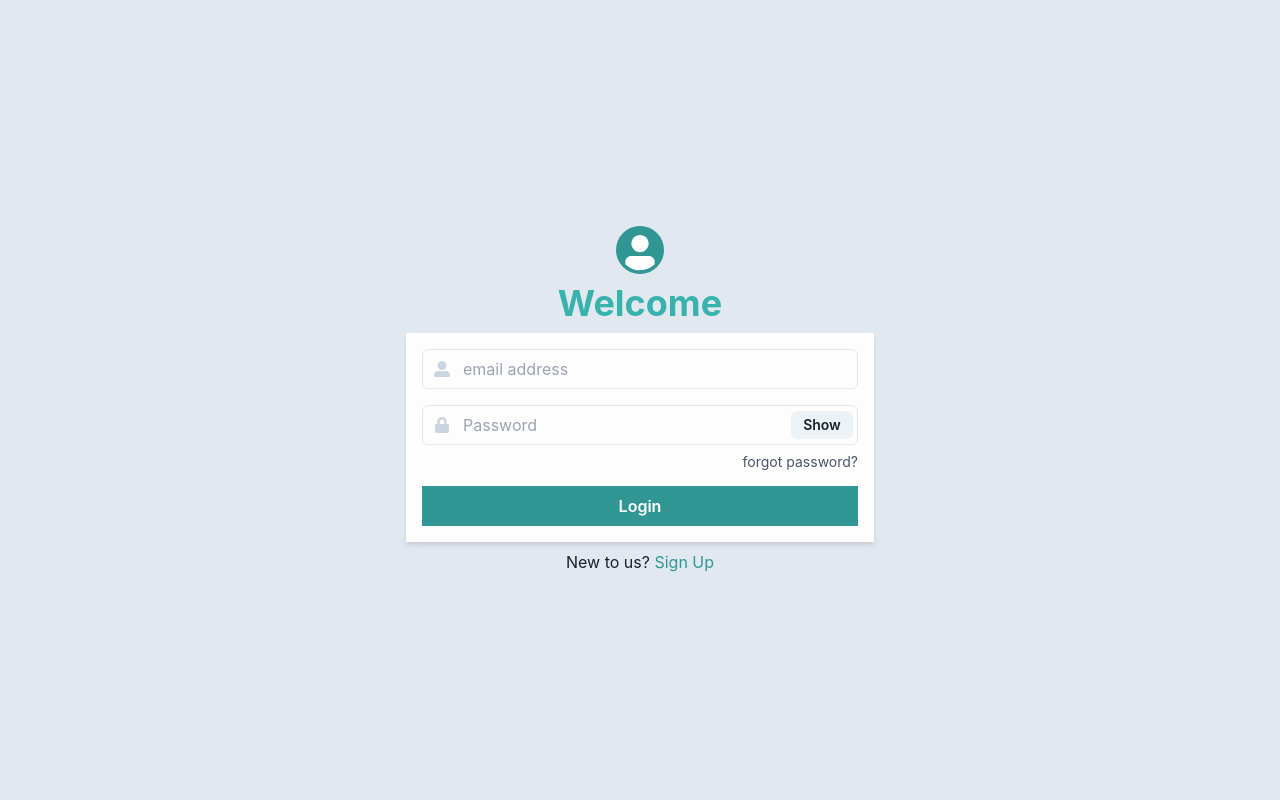
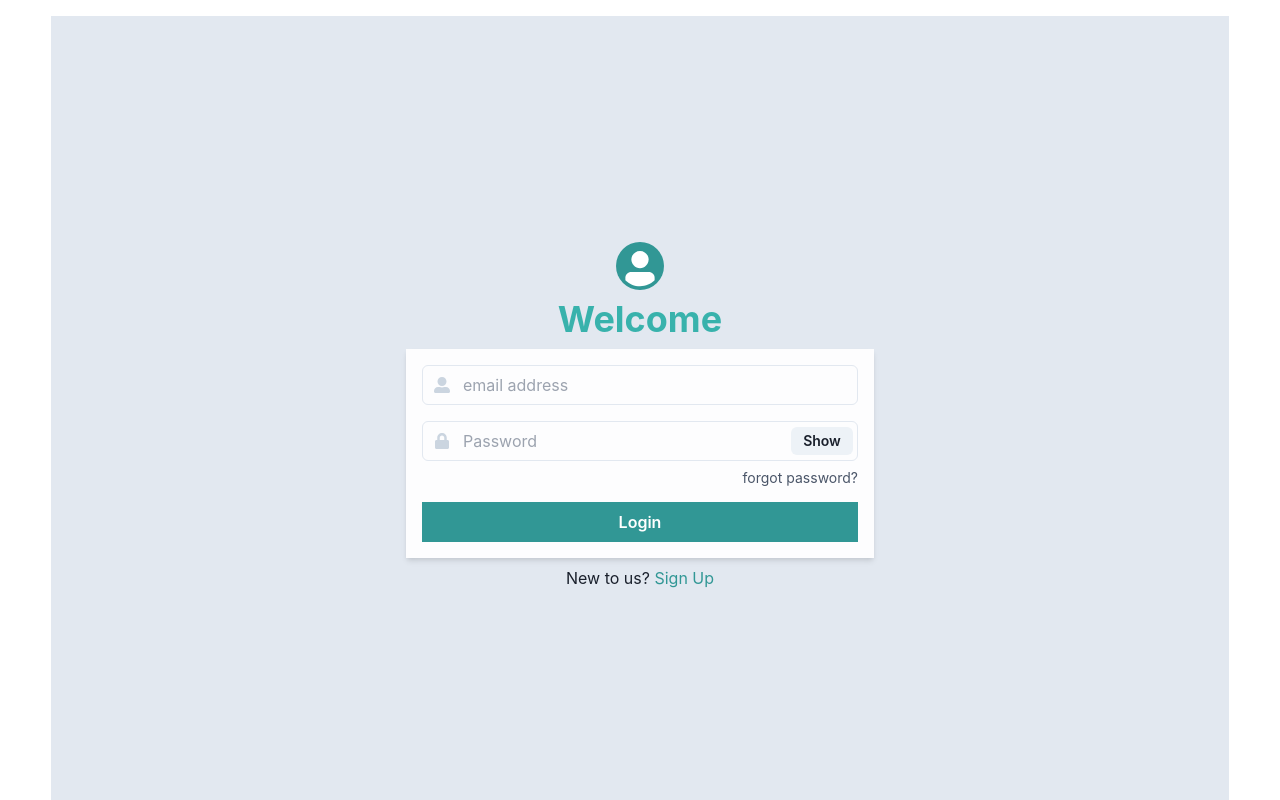
Before and after one commit to salmanhadli/dando, a Next.js app: page /login in a window 1280 px wide. Built offline with nearby package versions, Linux system fonts and the light colour scheme.

Commit message:
global css issue fixed

```diff
--- a/pages/globals.css
+++ b/pages/globals.css
@@ -26,9 +26,7 @@ body {
     rgb(var(--background-start-rgb));
 }
 
-/* .main-body {
+.main-body {
   padding: 1rem 4%;
   width: 100%;
-  }
-
-  */
+}
```
